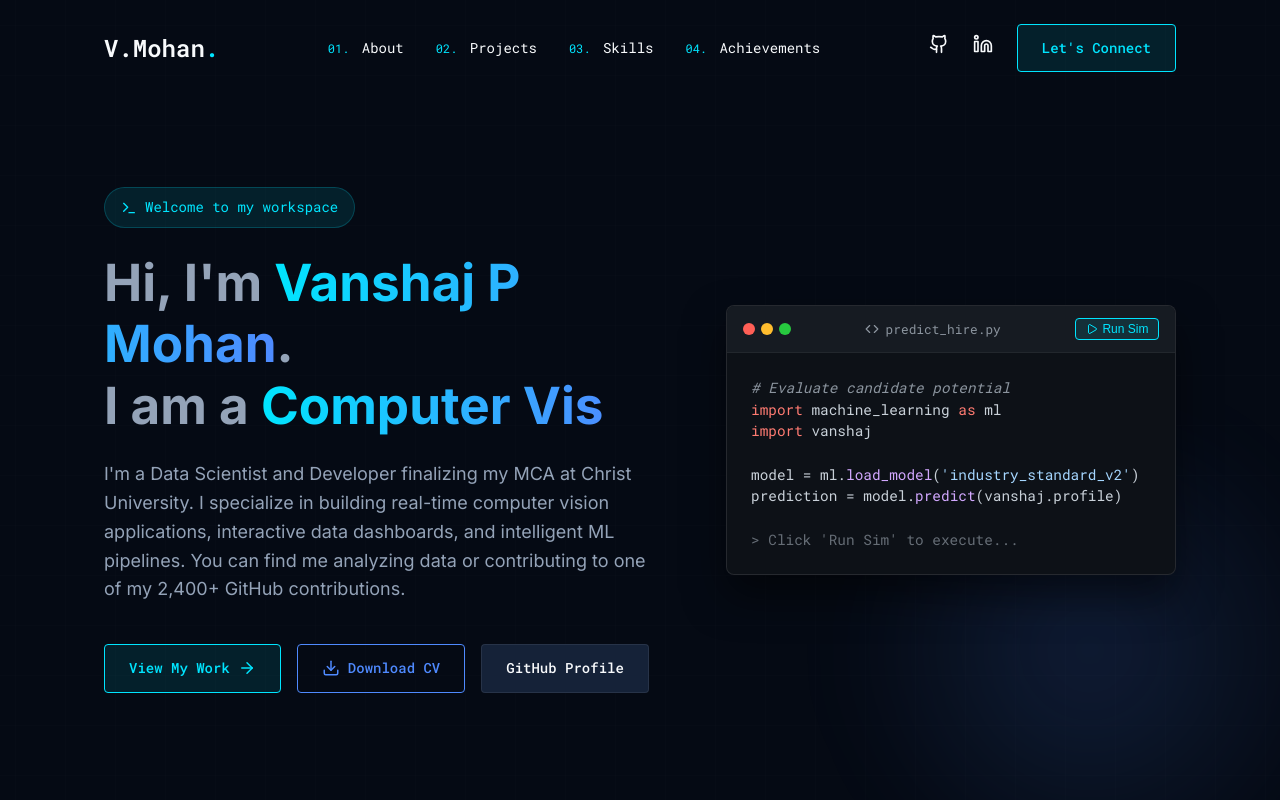
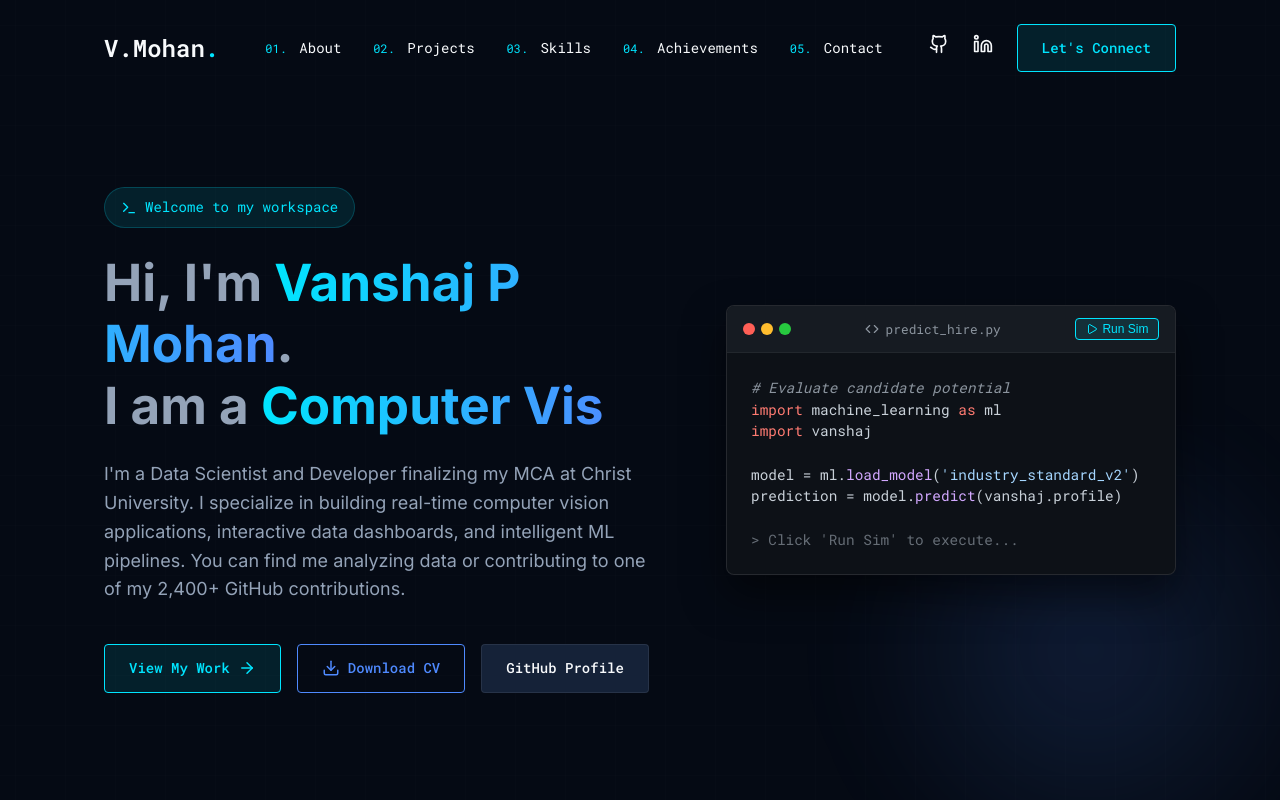
Before and after one commit to Vanshaj14Mohan/Portfolio, a React (Vite) app: page / in a window 1280 px wide. Shown: the top 800 px of the page. Built offline with nearby package versions, Linux system fonts and the light colour scheme.

Commit message:
Portfolio

```diff
--- a/src/components/Navbar.jsx
+++ b/src/components/Navbar.jsx
@@ -26,12 +26,13 @@ const Navbar = () => {
           <a href="#projects"><span className="nav-num">02.</span> Projects</a>
           <a href="#skills"><span className="nav-num">03.</span> Skills</a>
           <a href="#achievements"><span className="nav-num">04.</span> Achievements</a>
+          <a href="#contact"><span className="nav-num">05.</span> Contact</a>
         </div>
 
         <div className="social-links desktop-only">
           <a href="https://github.com/Vanshaj14Mohan" target="_blank" rel="noreferrer"><Github size={20} /></a>
           <a href="https://www.linkedin.com/in/vanshajpmohan/" target="_blank" rel="noreferrer"><Linkedin size={20} /></a>
-          <a href="mailto:vanshajkumar145@gmail.com" className="btn btn-primary btn-sm">Let's Connect</a>
+          <a href="#contact" className="btn btn-primary btn-sm">Let's Connect</a>
         </div>
 
         <button
@@ -48,6 +49,7 @@ const Navbar = () => {
           <a href="#projects" onClick={() => setMobileMenuOpen(false)}>02. Projects</a>
           <a href="#skills" onClick={() => setMobileMenuOpen(false)}>03. Skills</a>
           <a href="#achievements" onClick={() => setMobileMenuOpen(false)}>04. Achievements</a>
+          <a href="#contact" onClick={() => setMobileMenuOpen(false)}>05. Contact</a>
         </div>
       )}
     </nav>
```
